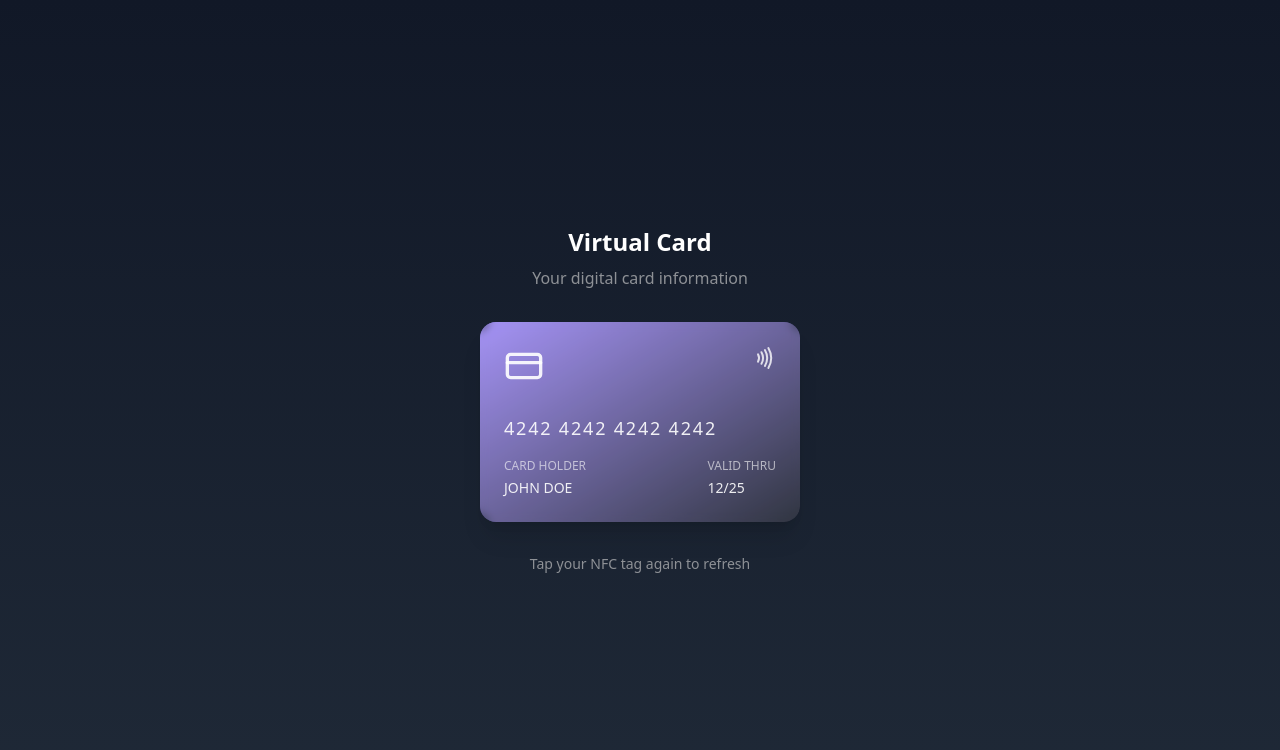
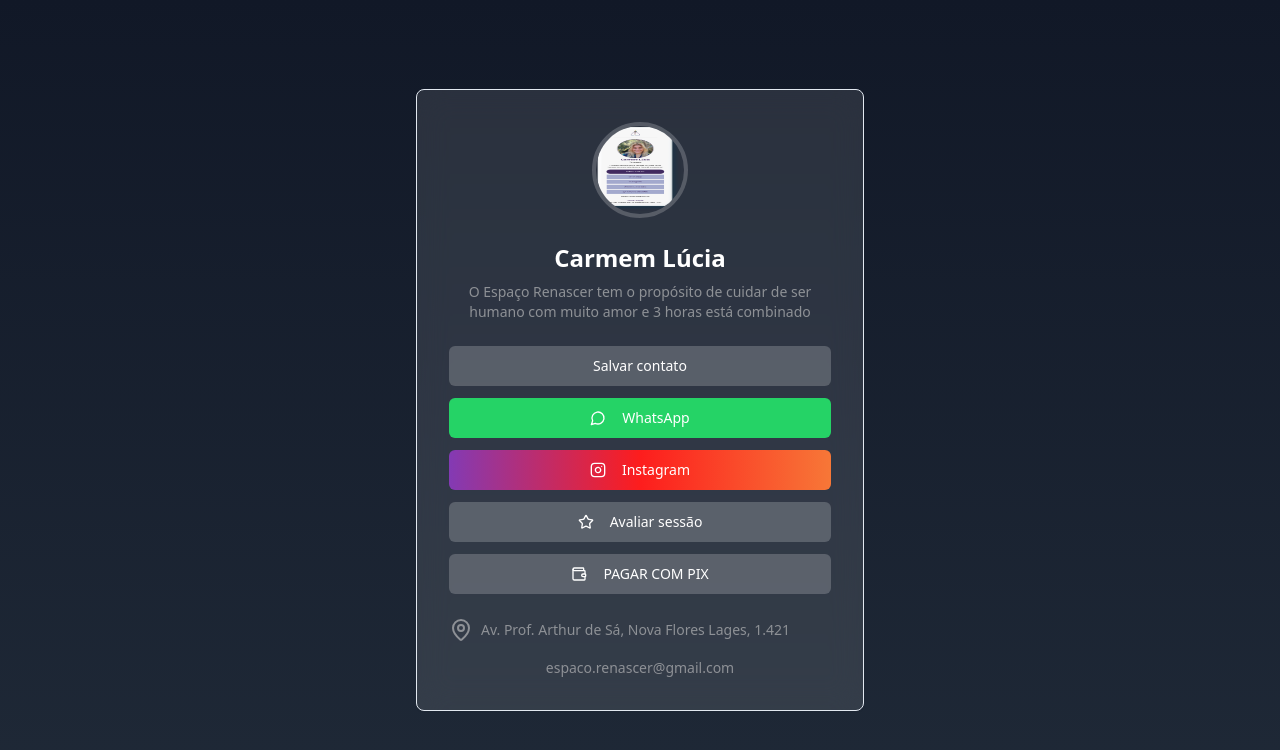
Before and after one commit to ChamBr/nanotag, a React (Vite) app: page / in a window 1280 px wide. Shown: the top 750 px of the page. Built offline with nearby package versions, Linux system fonts and the light colour scheme.

Commit message:
Update layout for business card
Redesign the existing virtual card to resemble a business card layout as per the provided reference.
[skip gpt_engineer]

```diff
--- a/src/components/VirtualCard.tsx
+++ b/src/components/VirtualCard.tsx
@@ -1,47 +1,87 @@
-import { CreditCard, Nfc } from "lucide-react";
+import { Avatar, AvatarFallback, AvatarImage } from "@/components/ui/avatar";
+import { Button } from "@/components/ui/button";
+import { Card } from "@/components/ui/card";
+import { Instagram, MapPin, MessageCircle, Star, Wallet } from "lucide-react";
 
 interface VirtualCardProps {
+  avatar: string;
   name: string;
-  number: string;
-  validThru: string;
+  description: string;
+  email: string;
+  location: string;
 }
 
-export const VirtualCard = ({ name, number, validThru }: VirtualCardProps) => {
-  const formatCardNumber = (num: string) => {
-    return num.replace(/(\d{4})/g, "$1 ").trim();
-  };
+export const VirtualCard = ({
+  avatar,
+  name,
+  description,
+  email,
+  location,
+}: VirtualCardProps) => {
+  return (
+    <Card className="w-full overflow-hidden bg-white/10 backdrop-blur-lg animate-card-enter p-8 flex flex-col items-center gap-6">
+      <Avatar className="w-24 h-24 border-4 border-white/20">
+        <AvatarImage src={avatar} alt={name} />
+        <AvatarFallback>{name[0]}</AvatarFallback>
+      </Avatar>
 
-  return (
-    <div className="animate-card-enter">
-      <div className="relative w-[320px] h-[200px] mx-auto rounded-2xl p-6 overflow-hidden bg-gradient-to-br from-card-primary to-card-secondary shadow-xl">
-        {/* Efeito de brilho */}
-        <div className="absolute inset-0 bg-white/10 backdrop-blur-sm" />
+      <div className="text-center space-y-2">
+        <h2 className="text-2xl font-bold text-white">{name}</h2>
+        <p className="text-sm text-neutral-gray">{description}</p>
+      </div>
 
-        {/* Conteúdo do cartão */}
-        <div className="relative z-10 h-full flex flex-col justify-between">
-          <div className="flex justify-between items-start">
-            <CreditCard className="text-white/90 w-10 h-10" />
-            <Nfc className="text-white/80 w-6 h-6" />
-          </div>
+      <div className="w-full space-y-3">
+        <Button
+          variant="secondary"
+          className="w-full bg-white/20 hover:bg-white/30 text-white"
+          onClick={() => {
+            // Add contact functionality
+            toast.success("Contact information saved!");
+          }}
+        >
+          Salvar contato
+        </Button>
 
-          <div className="space-y-4">
-            <div className="text-lg text-white/90 font-medium tracking-widest">
-              {formatCardNumber(number)}
-            </div>
+        <Button
+          variant="secondary"
+          className="w-full bg-[#25D366] hover:bg-[#25D366]/90 text-white"
+        >
+          <MessageCircle className="mr-2" />
+          WhatsApp
+        </Button>
 
-            <div className="flex justify-between items-end">
-              <div className="space-y-1">
-                <p className="text-xs text-white/60 uppercase">Card Holder</p>
-                <p className="text-sm text-white/90 font-medium">{name}</p>
-              </div>
-              <div className="space-y-1">
-                <p className="text-xs text-white/60 uppercase">Valid Thru</p>
-                <p className="text-sm text-white/90 font-medium">{validThru}</p>
-              </div>
-            </div>
-          </div>
+        <Button
+          variant="secondary"
+          className="w-full bg-gradient-to-r from-[#833AB4] via-[#FD1D1D] to-[#F77737] hover:opacity-90 text-white"
+        >
+          <Instagram className="mr-2" />
+          Instagram
+        </Button>
+
+        <Button
+          variant="secondary"
+          className="w-full bg-white/20 hover:bg-white/30 text-white"
+        >
+          <Star className="mr-2" />
+          Avaliar sessão
+        </Button>
+
+        <Button
+          variant="secondary"
+          className="w-full bg-white/20 hover:bg-white/30 text-white"
+        >
+          <Wallet className="mr-2" />
+          PAGAR COM PIX
+        </Button>
+      </div>
+
+      <div className="w-full space-y-4 text-sm text-neutral-gray">
+        <div className="flex items-center gap-2">
+          <MapPin className="shrink-0" />
+          <p>{location}</p>
         </div>
+        <p className="text-center">{email}</p>
       </div>
-    </div>
+    </Card>
   );
 };
--- a/src/pages/Index.tsx
+++ b/src/pages/Index.tsx
@@ -4,31 +4,21 @@ import { toast } from "sonner";
 
 const Index = () => {
   useEffect(() => {
-    // Simula o carregamento após scan NFC
     toast.success("NFC tag detected!", {
-      description: "Loading card information...",
+      description: "Loading business card information...",
     });
   }, []);
 
   return (
     <div className="min-h-screen bg-gradient-to-b from-gray-900 to-gray-800 flex flex-col items-center justify-center p-6">
       <div className="w-full max-w-md space-y-8">
-        <div className="text-center space-y-2 mb-8">
-          <h1 className="text-2xl font-bold text-white">Virtual Card</h1>
-          <p className="text-neutral-gray">Your digital card information</p>
-        </div>
-
         <VirtualCard
-          name="JOHN DOE"
-          number="4242424242424242"
-          validThru="12/25"
+          avatar="/lovable-uploads/6101ddab-c05a-47dd-9390-55891c3e1bc1.png"
+          name="Carmem Lúcia"
+          description="O Espaço Renascer tem o propósito de cuidar de ser humano com muito amor e 3 horas está combinado"
+          email="espaco.renascer@gmail.com"
+          location="Av. Prof. Arthur de Sá, Nova Flores Lages, 1.421"
         />
-
-        <div className="mt-8 text-center">
-          <p className="text-sm text-neutral-gray">
-            Tap your NFC tag again to refresh
-          </p>
-        </div>
       </div>
     </div>
   );
```
Also changed, not shown: public/lovable-uploads/6101ddab-c05a-47dd-9390-55891c3e1bc1.png (added).
